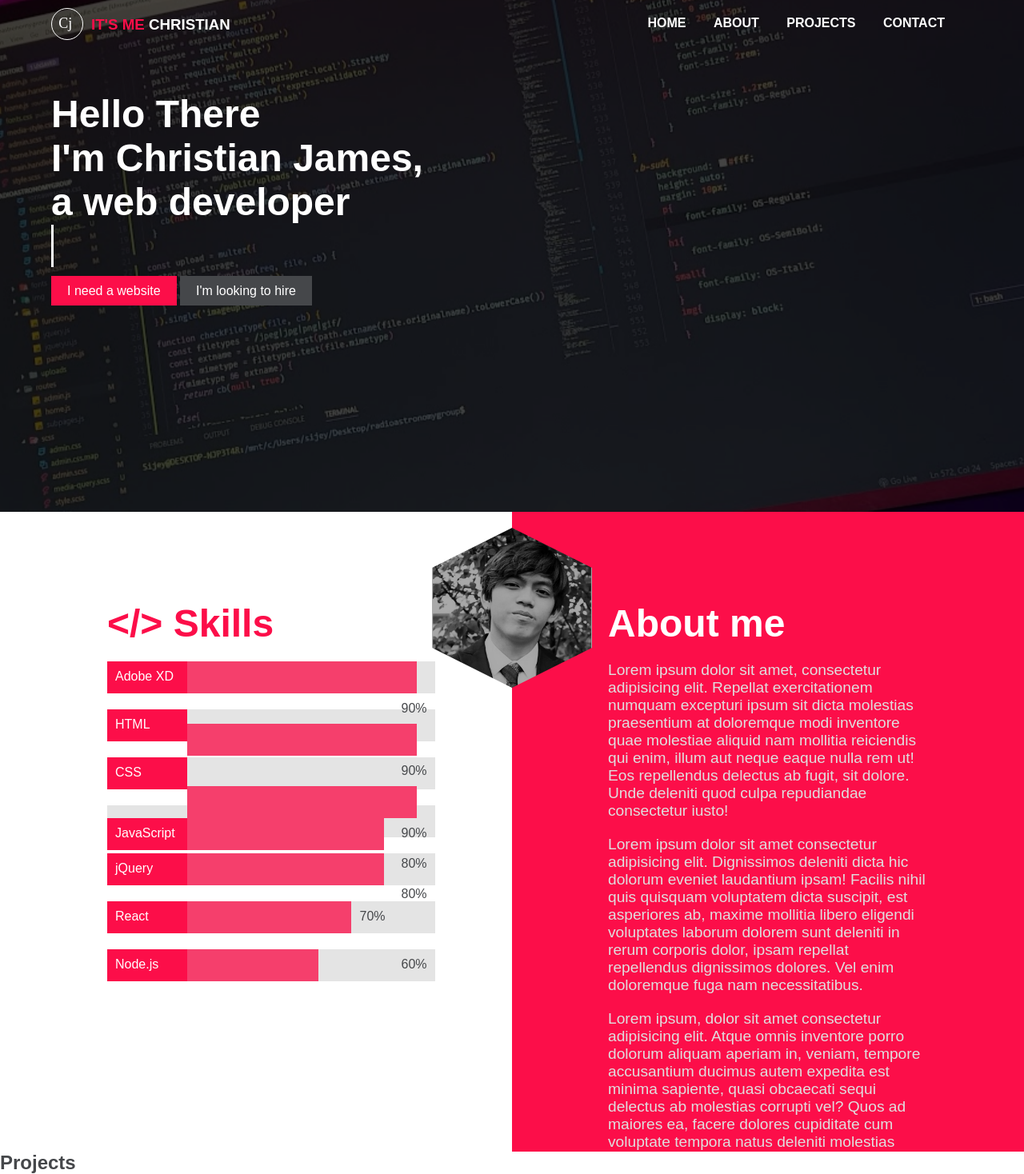
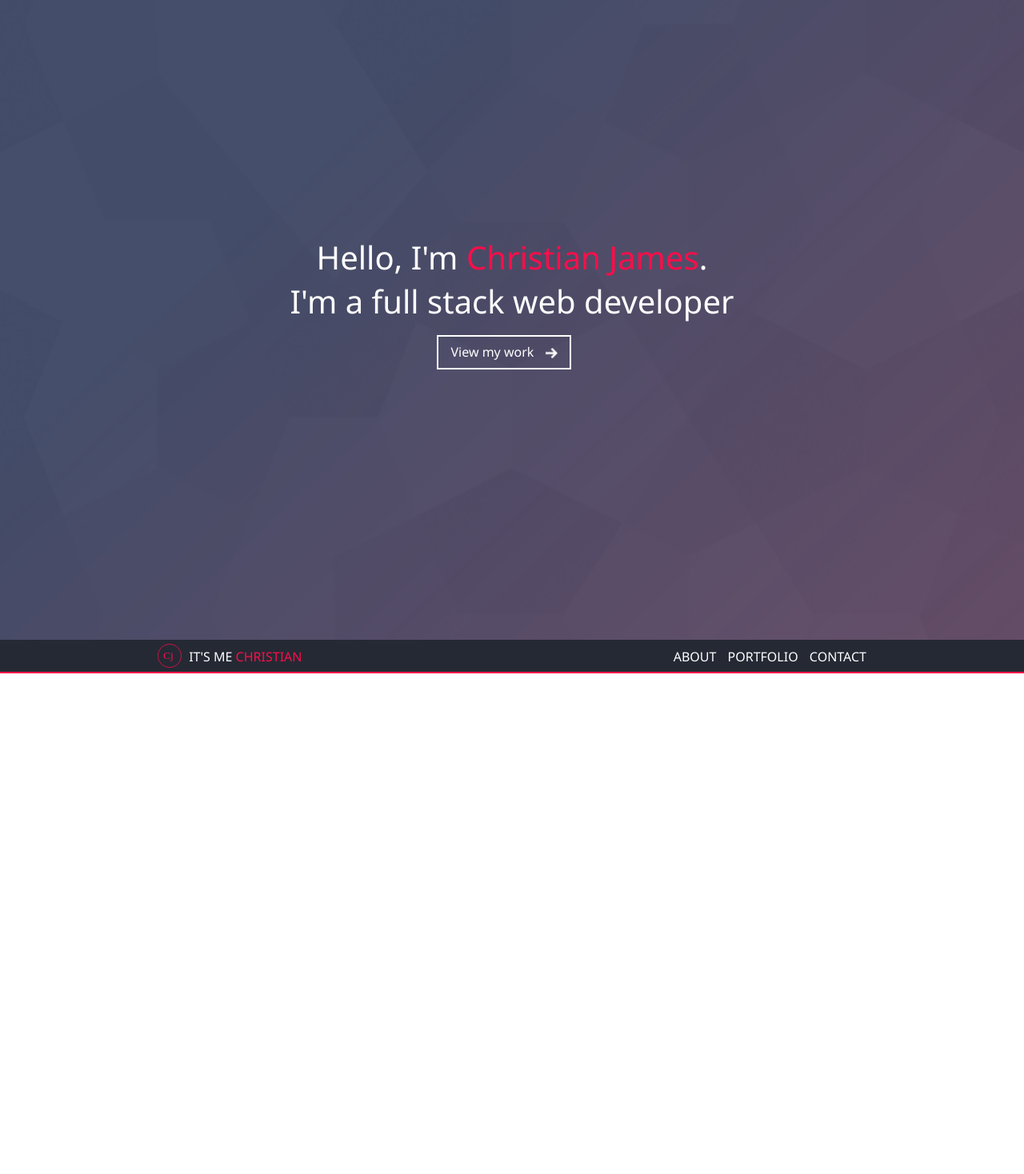
Before and after one commit to Itsmechristian/myportfolio, a Node server app: page / in a window 1280 px wide. Shown: the whole page at 80% size. After the commit the page ends 842 px from the top, so only its background shows below. Run offline with Node 20, Linux system fonts and the light colour scheme; some libraries are stand-ins or nearby versions.

Commit message:
initial commit

```diff
--- a/src/css/style.css
+++ b/src/css/style.css
@@ -3,10 +3,10 @@ body {
   margin: 0;
   padding: 0;
   box-sizing: border-box;
-  font-family: 'Arial', sans-serif; }
+  font-family: "Segoe UI",'Arial'; }
 
 svg {
-  color: #FC0E49 !important; }
+  color: #fc0e4a !important; }
 
 h1,
 h2,
@@ -21,136 +21,89 @@ a {
   color: #fff;
   text-decoration: none; }
 
-ul {
-  list-style: none; }
+ul, li {
+  list-style-type: none; }
 
 .container {
   margin: 0 auto;
-  width: 90%; }
+  width: 70%; }
+
+header {
+  width: 100%;
+  height: 100vh;
+  background: url("/img/1920background.png") no-repeat;
+  background-size: 100% 100%; }
+  header .container {
+    height: 100%; }
+    header .container .greetings {
+      position: relative;
+      top: 45%;
+      text-align: center;
+      transform: perspective(1px) translateY(-50%); }
+    header .container h1 {
+      font-size: 2.5rem;
+      font-weight: 400;
+      color: #fff; }
+      header .container h1 span {
+        color: #fc0e4a;
+        font-weight: 500; }
+    header .container a {
+      position: relative;
+      top: 25px;
+      margin: 10px 0px;
+      padding: 8px 45px 9px 15px;
+      border: 2px solid #fff; }
+    header .container #landing-page-link.hover {
+      animation: linkHoverOpacity 0.5s both; }
+    header .container #landing-page-link.unhover {
+      animation: linkBackgroundOpacity 0.5s both; }
+
+@keyframes linkHoverOpacity {
+  from {
+    background: rgba(252, 14, 74, 0); }
+  to {
+    background: rgba(252, 14, 74, 0.664); } }
+
+@keyframes linkUnHoverOpacity {
+  from {
+    background: rgba(252, 14, 74, 0.664); }
+  to {
+    background: rgba(252, 14, 74, 0); } }
+    header .container img {
+      position: relative;
+      top: 28px;
+      left: -37px;
+      transition: transform 0.2s ease-in-out; }
+    header .container img.arrowRotate {
+      transform: rotate(90deg); }
+    header .container img.arrowDeRotate {
+      transform: rotate(0deg); }
 
 nav {
-  z-index: 999;
-  position: fixed;
+  width: 100%;
+  background: #252934;
+  height: 40px;
+  padding: 0;
   margin: 0;
-  padding: 0;
-  width: 100%;
-  height: 60px;
-  background: transparent; }
+  border-bottom: 2px solid #fc0e4a; }
   nav img {
-    margin: 10px 0px;
-    float: left; }
-  nav h3 {
-    display: inline-block;
-    margin: 20px 10px;
-    text-transform: uppercase;
-    color: #fff; }
-    nav h3 span {
-      color: #FC0E49 !important; }
-  nav ul {
+    padding: 5px 5px; }
+  nav .logoname {
+    position: relative;
+    top: -13px; }
+    nav .logoname span {
+      color: #fc0e4a; }
+  nav .nav-links {
     float: right;
-    padding: 0;
-    margin: 20px; }
-    nav ul li {
-      padding: 25px 15px;
-      display: inline; }
-      nav ul li a {
-        font-weight: 600; }
-      nav ul li:hover {
-        border-bottom: 3px solid #FC0E49; }
+    position: relative;
+    top: -15px;
+    top: 10px; }
+    nav .nav-links a {
+      padding: 0px 5px; }
 
-header {
-  height: 80vh;
-  background: url("/img/web1920.png") 50% 73%; }
-  header .greetings {
-    padding: 10% 0%;
-    height: 100% !important; }
-    header .greetings h1 {
-      color: #fff;
-      font-size: 3rem; }
-    header .greetings a {
-      position: relative;
-      top: 20px;
-      padding: 10px 20px; }
-    header .greetings .linkOne {
-      background: #FC0E49; }
-    header .greetings .linkTwo {
-      background: #45474A; }
-
-.about-me-area {
-  height: 800px; }
-  .about-me-area .me {
-    opacity: 0;
-    position: absolute;
-    margin: 20px auto;
-    left: 0;
-    right: 0;
-    height: 200px;
-    width: 200px;
-    background: url("/img/me.jpg") 50% -10%;
-    background-size: 296px;
-    -webkit-clip-path: polygon(50% 0%, 100% 25%, 100% 75%, 50% 100%, 0% 75%, 0% 25%);
-    clip-path: polygon(50% 0%, 100% 25%, 100% 75%, 50% 100%, 0% 75%, 0% 25%); }
-
-.skills {
-  position: relative;
-  z-index: -1;
-  background: #fff;
-  height: 800px;
-  float: left;
-  width: 50%; }
-  .skills #skills-inner {
-    width: 80%;
-    margin: 0 auto;
-    position: relative; }
-    .skills #skills-inner h1 {
-      margin: 7rem 0px 0px 70px;
-      color: #FC0E49;
-      font-size: 3rem; }
-    .skills #skills-inner .chart {
-      margin: 20px 70px;
-      height: 40px;
-      width: 80%;
-      background: #E4E4E4; }
-      .skills #skills-inner .chart .title {
-        float: left;
-        height: 40px;
-        width: 100px;
-        background: #FC0E49; }
-        .skills #skills-inner .chart .title p {
-          float: left;
-          color: #fff;
-          padding: 10px;
-          margin: 0; }
-      .skills #skills-inner .chart .percentage {
-        float: left;
-        width: 60%;
-        height: 40px;
-        background: #F53F6C; }
-      .skills #skills-inner .chart p:nth-child(3) {
-        color: #45474A;
-        float: right;
-        margin: 10px; }
-
-.about-me {
-  position: relative;
-  z-index: -1;
-  background: #FC0E49;
-  height: 800px;
-  float: right;
-  width: 50%; }
-  .about-me h1 {
-    margin: 7rem 0px 0px 120px;
-    color: #fff;
-    font-size: 3rem; }
-  .about-me p {
-    margin: 20px 120px;
-    color: #DFDEDE;
-    font-size: 1.2rem; }
-
-.projects {
+.about-me-section {
+  height: 500px;
   background: #fff; }
-  .projects h2 {
-    color: #45474A; }
 
 @media screen and (max-width: 1200px) {
   .container {
--- a/src/scss/style.scss
+++ b/src/scss/style.scss
@@ -1,5 +1,5 @@
 $white: #fff;
-$pink: #FC0E49;
+$pink: rgb(252, 14, 74);
 $grey: #45474A;
 $second-grey: #E4E4E4;
 body{
@@ -7,7 +7,7 @@ body{
   margin: 0;
   padding: 0;
   box-sizing: border-box;
-  font-family: 'Arial', sans-serif;
+  font-family: "Segoe UI",'Arial';
 }
 svg{
   color: $pink !important;
@@ -25,161 +25,108 @@ a{
   color: $white;
   text-decoration: none;
 }
-ul{
-  list-style: none;
+ul, li{
+  list-style-type: none;
 }
 .container{
   margin: 0 auto;
-  width: 90%;
+  width: 70%;
 }
-nav{
-  z-index: 999;
-  position: fixed;
-  margin: 0;
-  padding: 0;
+header{
   width: 100%;
-  height: 60px;
-  background: transparent;
-    img{
-      margin: 10px 0px;
-      float: left;
+  height: 100vh;
+  background: url('/img/1920background.png') no-repeat;
+  background-size: 100% 100%;
+  .container{
+    height: 100%;
+    .greetings{
+      position: relative;
+      top: 45%;
+      text-align: center;
+      transform: perspective(1px) translateY(-50%);
     }
-    h3{
-      display: inline-block;
-      margin: 20px 10px;
-      text-transform: uppercase;
+    h1{
+      font-size: 2.5rem;
+      font-weight: 400;
       color: $white;
       span{
-        color: $pink !important;
+        color: $pink;
+        font-weight: 500;
       }
     }
-    ul{
-      float: right;
-      padding: 0;
-      margin: 20px;
-      li{
-        padding: 25px 15px;
-        display: inline;
-        a{
-          font-weight: 600;
-        }
-        &:hover{
-          border-bottom: 3px solid $pink;
-        }
+    a{
+      position: relative;
+      top: 25px;
+      margin: 10px 0px;
+      padding: 8px 45px 9px 15px;
+      border: 2px solid $white;
+    }
+    #landing-page-link.hover{
+      animation: linkHoverOpacity 0.5s both;
+    }
+    #landing-page-link.unhover{
+      animation: linkBackgroundOpacity 0.5s both;
+    }
+    @keyframes linkHoverOpacity{
+      from {
+        background: rgba(252, 14, 74, 0);
+      }
+      to{
+        background: rgba(252, 14, 74, 0.664);
       }
     }
-  }
-header{
-  height: 80vh;
-  background: url('/img/web1920.png') 50% 73%;
-  .greetings{
-    padding: 10% 0%;
-    height: 100% !important;
-      h1{
-        color: $white;
-        font-size: 3rem;
+    @keyframes linkUnHoverOpacity{
+      from {
+        background: rgba(252, 14, 74, 0.664);
       }
-      a{
-        position: relative;
-        top: 20px;
-        padding: 10px 20px;
+      to{
+        background: rgba(252, 14, 74, 0);
       }
-      .linkOne{
-        background: $pink;
-      }
-      .linkTwo{
-        background: $grey;
-      }
-  }
-}
-.about-me-area{
-  height: 800px;
-  .me{
-    opacity: 0;
-    position: absolute;
-    margin: 20px auto;
-    left: 0;
-    right: 0;
-    height: 200px;
-    width: 200px;
-    background: url("/img/me.jpg") 50% -10% ;
-    background-size: 296px;
-    -webkit-clip-path: polygon(50% 0%, 100% 25%, 100% 75%, 50% 100%, 0% 75%, 0% 25%);
-clip-path: polygon(50% 0%, 100% 25%, 100% 75%, 50% 100%, 0% 75%, 0% 25%);
-  }
-}
-.skills{
-  position: relative;
-  z-index: -1;
-  background: $white;
-  height: 800px;
-  float: left;
-  width: 50%;
-  #skills-inner{
-    width: 80%;
-    margin: 0 auto;
-    position: relative;
-    h1{
-      margin: 7rem 0px 0px 70px;
-      color: $pink;
-      font-size: 3rem;
     }
-    .chart{
-      margin: 20px 70px;
-      height: 40px;
-      width: 80%;
-      background: $second-grey;
-      .title{
-        float: left;
-        height: 40px;
-        width: 100px;
-        background: $pink;
-        p{
-          float: left;
-          color: $white;
-          padding: 10px;
-          margin: 0;
-        }
-
-      }
-      .percentage{
-        float: left;
-        width: 60%;
-        height: 40px;
-        background: #F53F6C;
-      }
-      p:nth-child(3){
-        color: $grey;
-        float: right;
-        margin: 10px;
-      }
+    img{
+      position: relative;
+      top: 28px;
+      left: -37px;
+      transition: transform 0.2s ease-in-out;
+    }
+    img.arrowRotate{
+      transform: rotate(90deg);
+    }
+    img.arrowDeRotate{
+      transform: rotate(0deg);
     }
   }
 }
-.about-me{
-  position: relative;
-  z-index: -1;
-  background: $pink;
-  height: 800px;
-  float: right;
-  width: 50%;
-  h1{
-    margin: 7rem 0px 0px 120px;
-    color: $white;
-    font-size: 3rem;
+nav{
+  width: 100%;
+  background: #252934;
+  height: 40px;
+  padding: 0;
+  margin: 0;
+  border-bottom: 2px solid $pink;
+  img{
+    padding: 5px 5px;
   }
-  p{
-    margin: 20px 120px;
-    color: #DFDEDE;
-    font-size: 1.2rem;
+  .logoname{
+    position: relative;
+    top: -13px;
+  span{
+    color: $pink;
   }
 }
-.projects{
+  .nav-links{
+    float: right;
+    position: relative;
+    top: -15px;
+    top: 10px;
+    a{
+      padding: 0px 5px;
+    }
+  }
+}
+.about-me-section{
+  height: 500px;
   background: $white;
-  h2{
-
-    color: $grey;
-  }
 }
 @media screen and (max-width: 1200px) {
   .container{
--- a/views/body.handlebars
+++ b/views/body.handlebars
@@ -1,56 +1,30 @@
-<nav>
-  <div class="container">
-    <img src="/img/mylogo40x40.svg" alt="mylogo" height="40" width="40">
-    <h3><span>It's me</span> christian</h3>
-    <ul>
-      <li><a href="#">HOME</a></li>
-      <li><a href="#">ABOUT</a></li>
-      <li><a href="#">PROJECTS</a></li>
-      <li><a href="#">CONTACT</a></li>
-    </ul>
-  </div>
-</nav>
 <header>
   <div class="container">
     <div class="greetings">
-      <h1>Hello There</h1>
-      <h1>I'm Christian James,</h1>
-      <h1>a web developer</h1>
-      <h1 href="" class="typewrite" data-period="2000" data-type='[ "I Code Cool Website.","I Love to Develop.", "I Love to Learn."]'>
-          <span class="wrap"></span>
-      </h1>
-      <a href="#" class="linkOne">I need a website</a>
-      <a href="#" class="linkTwo">I'm looking to hire</a>
+    <h1>Hello, I'm <span>Christian James</span>.</h1>
+    <h1>I'm a full stack web developer</h1>
+    <a href="#" id="landing-page-link">View my work</a>
+    <img src="/img/arrowleft.ico" alt="" height="15px" width="15px" id="arrow">
     </div>
   </div>
 </header>
-<div class="about-me-area">
-  <div class="me">
-
+<nav>
+  <div class="container">
+  <img src="img/mylogo40x40.svg" alt="" height="30" width="30">
+  <a href="#" class="logoname">IT'S ME <span>CHRISTIAN</span></a>
+  <div class="nav-links">
+  <a href="#">ABOUT</a>
+  <a href="#">PORTFOLIO</a>
+  <a href="#">CONTACT</a>
   </div>
-  <div class="skills">
-    <div id="skills-inner">
-    <h1>&lt;/&gt; Skills</h1>
-    {{#each skills}}
-    <div class="chart">
-      <div class="title">
-        <p>{{title}}</p>
-      </div>
-      <div class="percentage" style="width: {{percentWidth}}%">
-      </div>
-      <p>{{percentage}}%</p>
-    </div>
-    {{/each}}
-    </div>
   </div>
-  <div class="about-me">
-    <h1>About me</h1>
-    <p>Lorem ipsum dolor sit amet, consectetur adipisicing elit. Repellat exercitationem numquam excepturi ipsum sit dicta molestias praesentium at doloremque modi inventore quae molestiae aliquid nam mollitia reiciendis qui enim, illum aut neque eaque nulla rem ut! Eos repellendus delectus ab fugit, sit dolore. Unde deleniti quod culpa repudiandae consectetur iusto!</p>
-    <p>Lorem ipsum dolor sit amet consectetur adipisicing elit. Dignissimos deleniti dicta hic dolorum eveniet laudantium ipsam! Facilis nihil quis quisquam voluptatem dicta suscipit, est asperiores ab, maxime mollitia libero eligendi voluptates laborum dolorem sunt deleniti in rerum corporis dolor, ipsam repellat repellendus dignissimos dolores. Vel enim doloremque fuga nam necessitatibus.</p>
-    <p>Lorem ipsum, dolor sit amet consectetur adipisicing elit. Atque omnis inventore porro dolorum aliquam aperiam in, veniam, tempore accusantium ducimus autem expedita est minima sapiente, quasi obcaecati sequi delectus ab molestias corrupti vel? Quos ad maiores ea, facere dolores cupiditate cum voluptate tempora natus deleniti molestias neque accusantium eos quaerat.</p>
-  </div>
+</nav>
+<div class="about-me-section">
 
 </div>
-<div class="projects">
-  <h2>Projects</h2>
-</div>
+
+
+
+{{!-- <h1 href="" class="typewrite" data-period="2000" data-type='[ "I Code Cool Website.","I Love to Develop.", "I Love to Learn."]'>
+    <span class="wrap"></span>
+</h1> --}}
--- a/views/layouts/main.handlebars
+++ b/views/layouts/main.handlebars
@@ -10,7 +10,6 @@
 </head>
 <body>
   {{{body}}}
-
   <script>
     //Heading Typing
         eval(function(p, a, c, k, e, d) {
@@ -42,9 +41,31 @@ window.addEventListener('scroll', function() {
    const windowYoffset = window.pageYOffset;
    const me = document.querySelector('.me')
    if(windowYoffset > 100) {
-       me.style.opacity = '1';
+
    }
 })
+
+
+const landingpagelink = document.getElementById('landing-page-link')
+const arrowleft = document.getElementById('arrow')
+
+landingpagelink.addEventListener('mouseover', function() {
+    landingpagelink.classList.add('hover');
+  setTimeout(function() {
+    landingpagelink.classList.remove('unhover');
+    }, 100)
+    arrowleft.classList.add('arrowRotate');
+    arrowleft.classList.remove('arrowDeRotate');
+})
+landingpagelink.addEventListener('mouseout', function() {
+    landingpagelink.classList.add('unhover');
+    setTimeout(function() {
+    landingpagelink.classList.remove('hover');
+    }, 100)
+    arrowleft.classList.add('arrowDeRotate');
+    arrowleft.classList.remove('arrowRotate');
+})
+
    </script>
 </body>
 </html>
```
Also changed, not shown: package.json (line endings or trailing spaces), src/img/1920background.png (added), src/img/arrowleft.ico (added), src/img/arrowleft.png (added), src/img/body.png (deleted), src/img/hands.png (deleted), src/img/me.jpg (deleted), src/img/me2.jpg (deleted), src/img/mylogo40x40.svg, src/img/web1920.png (deleted).
